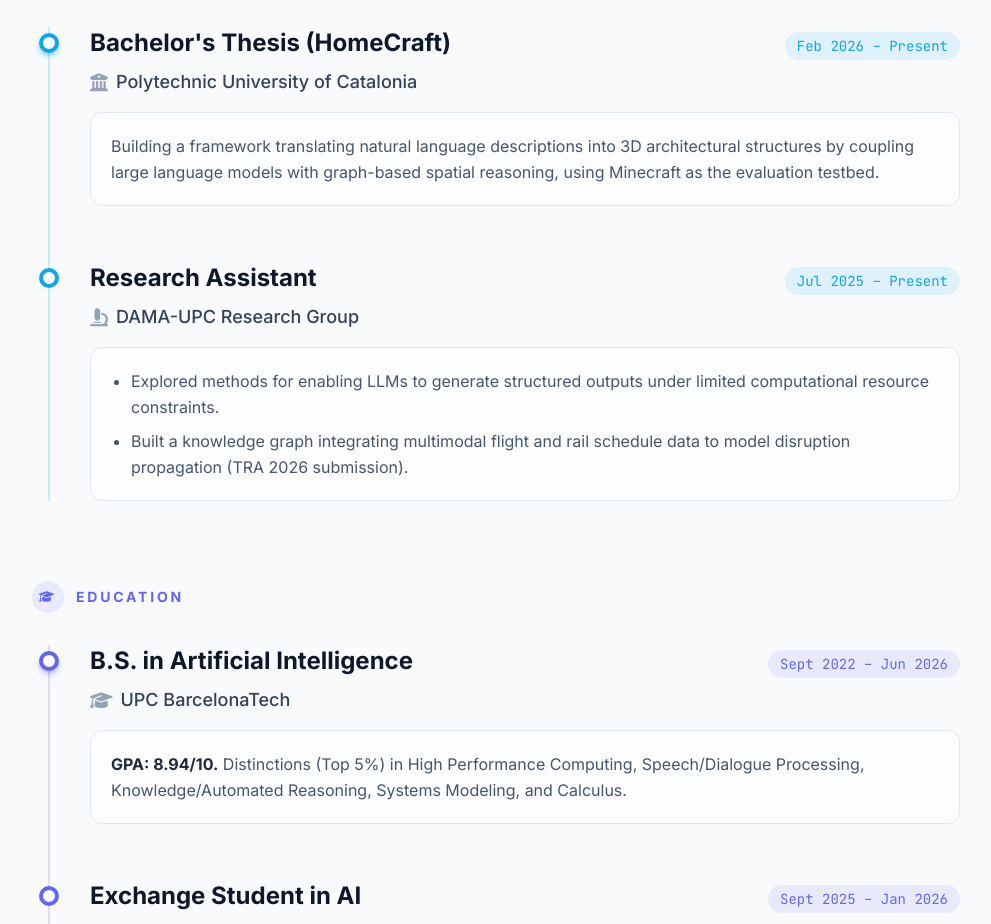
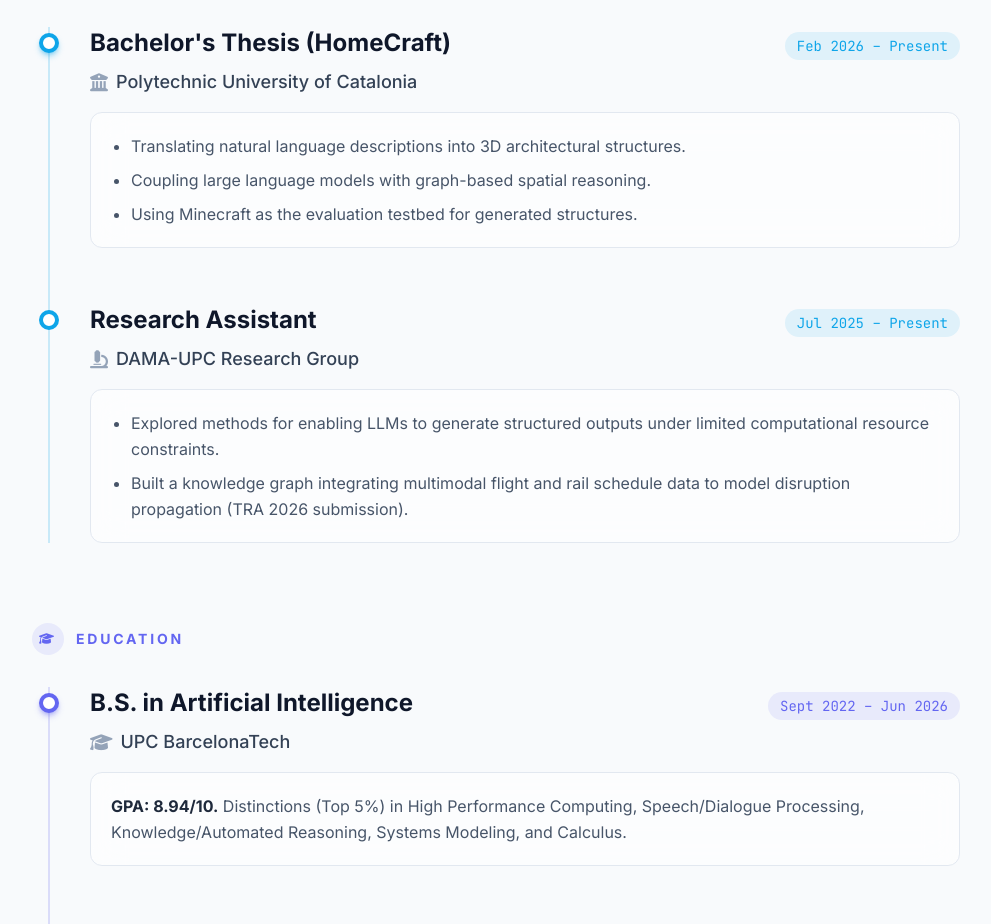
Before and after one commit to Zhiqian-Zhou/Zhiqian-Zhou.github.io, a Vue app: page / in a window 1280 px wide. Shown: the part 1700-2624 px from the top of the page, without its empty margins (256-1247 px from the left). Built offline with nearby package versions, Linux system fonts and the light colour scheme.

Commit message:
tweak(experience): convert HomeCraft thesis description to bullets

```diff
--- a/src/components/ExperienceSection.vue
+++ b/src/components/ExperienceSection.vue
@@ -6,7 +6,11 @@ const work = [
     org: 'Polytechnic University of Catalonia',
     icon: 'fa-university',
     filled: true,
-    body: `Building a framework translating natural language descriptions into 3D architectural structures by coupling large language models with graph-based spatial reasoning, using Minecraft as the evaluation testbed.`
+    bullets: [
+      'Translating natural language descriptions into 3D architectural structures.',
+      'Coupling large language models with graph-based spatial reasoning.',
+      'Using Minecraft as the evaluation testbed for generated structures.'
+    ]
   },
   {
     title: 'Research Assistant',
```
